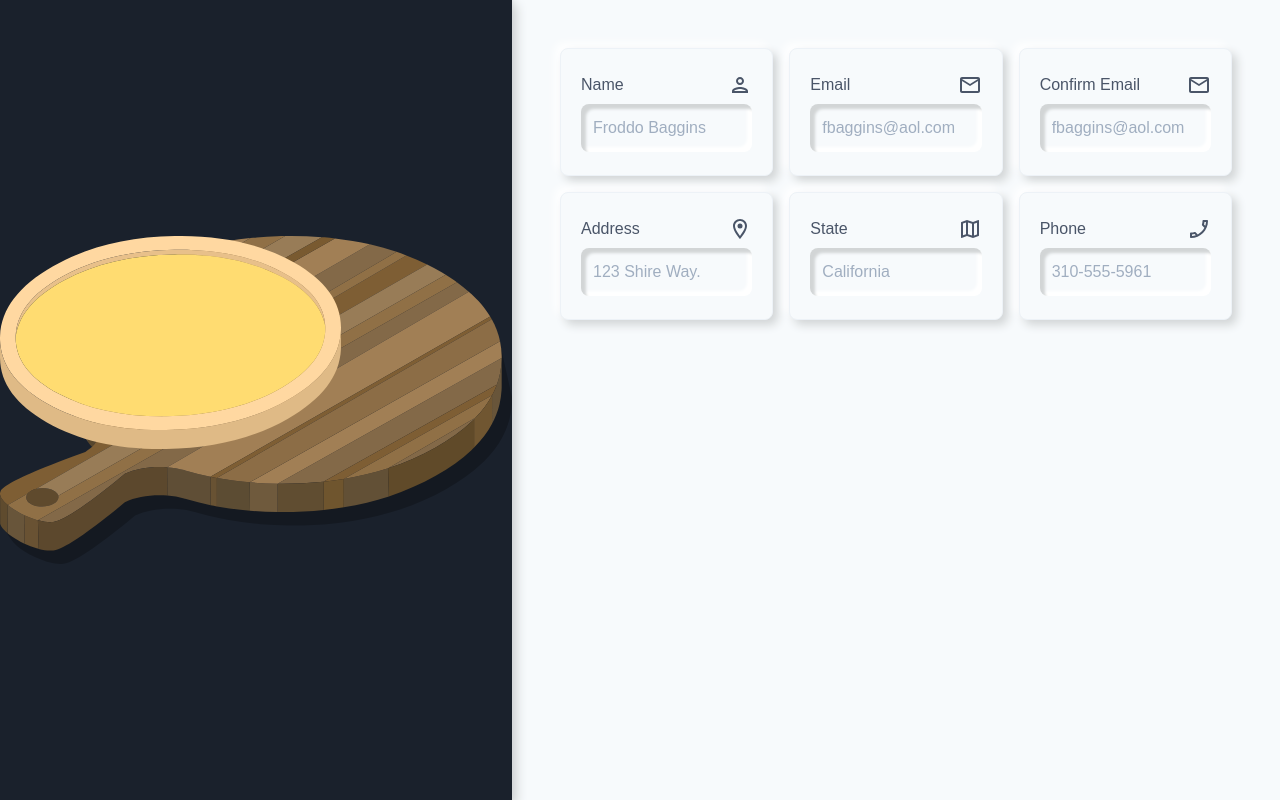
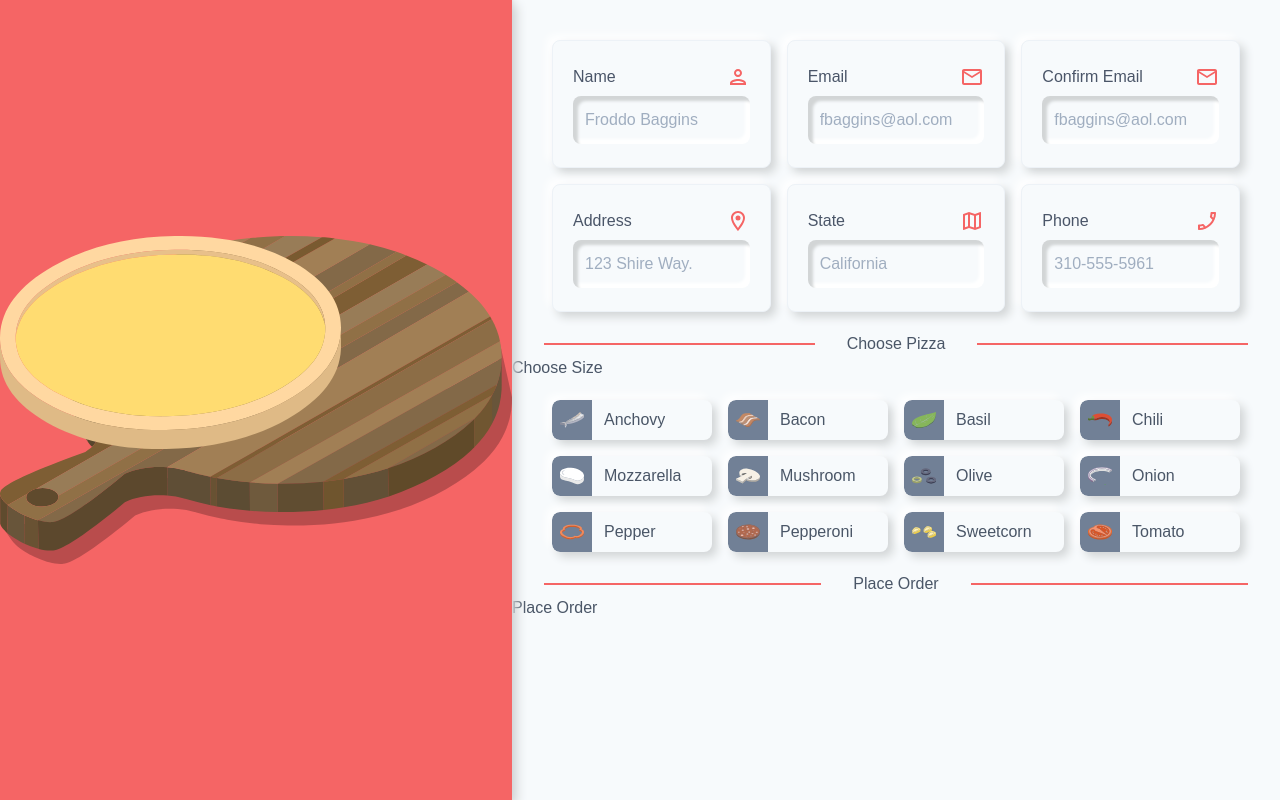
Before and after one commit to ryasan/react_pizza_builder, a React (Create React App) app: page / in a window 1280 px wide. Built offline with nearby package versions, Linux system fonts and the light colour scheme.

Commit message:
progress: toppings list

```diff
--- a/src/App.tsx
+++ b/src/App.tsx
@@ -2,6 +2,7 @@ import React from 'react'
 
 import PizzaViewer from './components/pizza-viewer'
 import PizzaForm from './components/pizza-form'
+import Divider from './components/divider'
 
 const App = () => {
     return (
--- /dev/null
+++ b/src/components/buyer-details.tsx
@@ -0,0 +1,76 @@
+import React from 'react'
+import Icon from './icons'
+
+const fieldClasses = [
+    'border-gray-200',
+    'border',
+    'field',
+    'flex-col',
+    'flex',
+    'h-32',
+    'justify-around',
+    'neu-flat-light',
+    'p-5',
+    'rounded-lg',
+    'text-gray-700',
+    'w-full'
+].join(' ')
+
+const inputClasses = ['neu-pressed-light', 'p-3', 'rounded-lg', 'w-full'].join(' ') // prettier-ignore
+
+const fields = [
+    {
+        label: 'Name',
+        icon: 'person',
+        placeholder: 'Froddo Baggins'
+    },
+    {
+        label: 'Email',
+        icon: 'envelope',
+        placeholder: 'fbaggins@aol.com'
+    },
+    {
+        label: 'Confirm Email',
+        icon: 'envelope',
+        placeholder: 'fbaggins@aol.com'
+    },
+    {
+        label: 'Address',
+        icon: 'marker',
+        placeholder: '123 Shire Way.'
+    },
+    {
+        label: 'State',
+        icon: 'map',
+        placeholder: 'California'
+    },
+    {
+        label: 'Phone',
+        icon: 'phone',
+        placeholder: '310-555-5961'
+    }
+]
+
+const BuyerDetailsComponent: React.FC = props => {
+    return (
+        <div className='input-details grid grid-cols-3 gap-4 py-5 px-10 w-full'>
+            {fields.map((f, i) => (
+                <div className={fieldClasses} key={i}>
+                    <label className='flex justify-between'>
+                        {f.label}
+                        <span className='icon-wrap h-6 inline-block w-6'>
+                            <Icon className='h-full w-full text-red-500' name={f.icon} />
+                        </span>
+                    </label>
+                    <input
+                        className={inputClasses}
+                        type='text'
+                        placeholder={f.placeholder}
+                    />
+                </div>
+            ))}
+        </div>
+    )
+}
+
+export default BuyerDetailsComponent
--- /dev/null
+++ b/src/components/choose-size.tsx
@@ -0,0 +1,7 @@
+import React from 'react'
+
+const ChooseSizeComponent: React.FC = props => {
+    return <div>Choose Size</div>
+}
+
+export default ChooseSizeComponent
--- /dev/null
+++ b/src/components/choose-toppings.tsx
@@ -0,0 +1,112 @@
+import React, { useEffect, useState } from 'react'
+
+import Anchovy from '../assets/toppings/anchovy.svg'
+import Bacon from '../assets/toppings/bacon.svg'
+import Basil from '../assets/toppings/basil.svg'
+import Chili from '../assets/toppings/chili.svg'
+import Mozzarella from '../assets/toppings/mozzarella.svg'
+import Mushroom from '../assets/toppings/mushroom.svg'
+import Olive from '../assets/toppings/olive.svg'
+import Onion from '../assets/toppings/onion.svg'
+import Pepper from '../assets/toppings/pepper.svg'
+import Pepperoni from '../assets/toppings/pepperoni.svg'
+import Sweetcorn from '../assets/toppings/sweetcorn.svg'
+import Tomato from '../assets/toppings/tomato.svg'
+import { capitalize, classList } from '../utils'
+
+type Topping =
+    | 'anchovy'
+    | 'bacon'
+    | 'basil'
+    | 'chili'
+    | 'mozzarella'
+    | 'mushroom'
+    | 'olive'
+    | 'onion'
+    | 'pepper'
+    | 'pepperoni'
+    | 'sweetcorn'
+    | 'tomato'
+
+interface ToppingData {
+    name: Topping
+    icon: string
+}
+
+const toppings: ToppingData[] = [
+    { name: 'anchovy', icon: Anchovy },
+    { name: 'bacon', icon: Bacon },
+    { name: 'basil', icon: Basil },
+    { name: 'chili', icon: Chili },
+    { name: 'mozzarella', icon: Mozzarella },
+    { name: 'mushroom', icon: Mushroom },
+    { name: 'olive', icon: Olive },
+    { name: 'onion', icon: Onion },
+    { name: 'pepper', icon: Pepper },
+    { name: 'pepperoni', icon: Pepperoni },
+    { name: 'sweetcorn', icon: Sweetcorn },
+    { name: 'tomato', icon: Tomato }
+]
+
+/*
+'topping-icon': true,
+'w-10 h-10': true,
+'inline-block': true,
+'rounded-l-lg': true,
+'bg-gray-700': true,
+*/
+
+const ChooseToppingsComponent: React.FC = props => {
+    const [selected, setSelected] = useState<Topping[]>([])
+
+    const toggleSelect = (topping: Topping) => () => {
+        setSelected(prev =>
+            prev.includes(topping)
+                ? prev.filter(t => t !== topping)
+                : [...prev, topping]
+        )
+    }
+
+    useEffect(() => {
+        console.log(selected)
+    }, [selected])
+
+    return (
+        <div className='topping-list grid grid-cols-4 gap-4 py-5 px-10'>
+            {toppings.map((t, i) => (
+                <div
+                    key={t.name}
+                    onClick={toggleSelect(t.name)}
+                    className={classList({
+                        'cursor-pointer': true,
+                        'duration-200': true,
+                        'h-10': true,
+                        'leading-10': true,
+                        'neu-flat-light': !selected.includes(t.name),
+                        'neu-pressed-light': selected.includes(t.name),
+                        'rounded-lg': true,
+                        'topping-item': true,
+                        transition: true
+                    })}>
+                    <span
+                        className={classList({
+                            'bg-gray-600': !selected.includes(t.name),
+                            'bg-red-500': selected.includes(t.name),
+                            'inline-block': true,
+                            'justify-center': true,
+                            'rounded-l-lg': true,
+                            'topping-icon': true,
+                            'w-10 h-10': true
+                        })}>
+                        <img className='h-6 w-6 m-2' src={t.icon} alt={t.name} />
+                    </span>
+                    <span className='h-full inline-block leading-10 ml-3'>
+                        {capitalize(t.name)}
+                    </span>
+                </div>
+            ))}
+        </div>
+    )
+}
+
+export default ChooseToppingsComponent
--- /dev/null
+++ b/src/components/divider.tsx
@@ -0,0 +1,9 @@
+import React from 'react'
+
+const DividerComponent: React.FC<{ text: string }> = props => (
+    <div className='divider w-full flex items-center text-center'>
+        {props.text}
+    </div>
+)
+
+export default DividerComponent
--- a/src/components/pizza-form.tsx
+++ b/src/components/pizza-form.tsx
@@ -1,80 +1,20 @@
 import React from 'react'
-
-import Icon from './icons'
-
-const fieldClasses = [
-    'border-gray-200',
-    'border',
-    'field',
-    'flex-col',
-    'flex',
-    'h-32',
-    'justify-around',
-    'neu-flat-light',
-    'p-5',
-    'rounded-lg',
-    'text-gray-700',
-    'w-full'
-].join(' ')
-const inputClasses = [
-    'neu-pressed-light',
-    'p-3',
-    'rounded-lg',
-    'w-full',
-].join(' ') // prettier-ignore
-
-const fields = [
-    {
-        label: 'Name',
-        icon: 'person',
-        placeholder: 'Froddo Baggins'
-    },
-    {
-        label: 'Email',
-        icon: 'envelope',
-        placeholder: 'fbaggins@aol.com'
-    },
-    {
-        label: 'Confirm Email',
-        icon: 'envelope',
-        placeholder: 'fbaggins@aol.com'
-    },
-    {
-        label: 'Address',
-        icon: 'marker',
-        placeholder: '123 Shire Way.'
-    },
-    {
-        label: 'State',
-        icon: 'map',
-        placeholder: 'California'
-    },
-    {
-        label: 'Phone',
-        icon: 'phone',
-        placeholder: '310-555-5961'
-    }
-]
+import BuyerDetails from './buyer-details'
+import ChooseSize from './choose-size'
+import ChooseToppings from './choose-toppings'
+import Divider from './divider'
+import PlaceOrder from './place-order'
 
 const PizzaFormComponent: React.FC = () => {
     return (
-        <div className='form-container flex-1 flex flex-row items-start justify-center p-12 bg-gray-100'>
-            <div className='input-details grid grid-cols-3 gap-4 w-full max-w-4xl'>
-                {fields.map((f, i) => (
-                    <div className={fieldClasses} key={i}>
-                        <label className='flex justify-between'>
-                            {f.label}
-                            <span className='icon-wrap h-6 inline-block w-6'>
-                                <Icon className='h-full w-full' name={f.icon} />
-                            </span>
-                        </label>
-                        <input
-                            className={inputClasses}
-                            type='text'
-                            placeholder={f.placeholder}
-                        />
-                    </div>
-                ))}
+        <div className='form-container w-full flex-1 flex justify-center py-5 bg-gray-100'>
+            <div className='form-inner max-w-screen-xl w-full flex flex-col'>
+                <BuyerDetails />
+                <Divider text='Choose Pizza' />
+                <ChooseSize />
+                <ChooseToppings />
+                <Divider text='Place Order' />
+                <PlaceOrder />
             </div>
         </div>
     )
--- a/src/components/pizza-viewer.tsx
+++ b/src/components/pizza-viewer.tsx
@@ -7,7 +7,7 @@ import base from '../assets/toppings/base.svg'
 
 const PizzaViewerComponent: React.FC = () => {
     return (
-        <div className='pizza-viewer w-2/5 h-screen relative flex items-center neu-flat-dark'>
+        <div className='pizza-viewer w-2/5 h-screen relative flex items-center neu-flat-dark bg-red-500'>
             <div className='pizza-container w-full'>
                 <img className='base w-8/12 absolute' src={base} alt='base'/>
                 <img className='board w-full' src={board} alt='board' />
--- /dev/null
+++ b/src/components/place-order.tsx
@@ -0,0 +1,11 @@
+import React from 'react'
+
+const PlaceOrderComponent: React.FC = (props) => {
+    return (
+        <div>
+            Place Order
+        </div>
+    )
+}
+
+export default PlaceOrderComponent
--- a/src/globals.scss
+++ b/src/globals.scss
@@ -1,36 +1,5 @@
-$deep-purple: #311b92;
-$black: #202025;
-$blacker: #131313;
-$blue: #216ba5;
-$blue-gray: #263238;
-$brown: #3e2723;
-$cyan: #00bcd4;
-$deep-teal: #00695c;
-$gray: #616161;
-$green: #388e3c;
-$indigo: #1a237e;
-$light: #e1e1e1;
-$light-blue: #03a9f4;
-$light-green: #8bc34a;
-$orange: #ff6d00;
-$pink: #e91e63;
-$purple: #9c27b0;
-$red: #da2c43;
-$teal: #00bfa5;
-$yellow: #fdd835;
-
-$max-width: 120rem;
-
-$box-shadow-top: 0 -0.4rem 1rem rgba(20, 20, 20, 0.7); // prettier-ignore
-$box-shadow-xc: 0 0.1rem 0.3rem rgba(0, 0, 0, 0.12), 0 0.1rem 0.2rem rgba(0, 0, 0, 0.24); // prettier-ignore
-$box-shadow-s: 0 0.3rem 0.6rem rgba(0, 0, 0, 0.16), 0 0.3rem 0.6rem rgba(0, 0, 0, 0.23); // prettier-ignore
-$box-shadow-m: 0 1rem 2rem rgba(0, 0, 0, 0.19), 0 0.6rem 0.6rem rgba(0, 0, 0, 0.23); // prettier-ignore
-$box-shadow-lg: 0 1.4rem 2.8rem rgba(0, 0, 0, 0.25), 0 1rem 1rem rgba(0, 0, 0, 0.22); // prettier-ignore
-$box-shadow-xlg: 0 1.9rem 3.8rem rgba(0, 0, 0, 0.3), 0 1.5rem 1.2rem rgba(0, 0, 0, 0.22); // prettier-ignore
-
-$font-size-s: 1.2rem;
-$font-size-m: 1.8rem;
-$font-size-lg: 2.4rem;
+$red: #f56565;
+$dark-gray: #4a5667;
 
 *,
 *::before,
@@ -38,7 +7,10 @@ $font-size-lg: 2.4rem;
     box-sizing: border-box;
     margin: 0;
     // outline: 1px solid red !important;
+    overflow: hidden;
     padding: 0;
+    text-overflow: ellipsis;
+    white-space: nowrap;
 }
 
 html,
@@ -49,6 +21,26 @@ body {
 }
 
 body {
-    background: $light;
+    color: $dark-gray;
     overflow: hidden;
 }
+
+.divider {
+    &::before {
+        background: $red;
+        content: '';
+        flex: 1;
+        height: 0.1rem;
+        margin: 0 2rem;
+        width: 100%;
+    }
+
+    &::after {
+        background: $red;
+        content: '';
+        flex: 1;
+        height: 0.1rem;
+        margin: 0 2rem;
+        width: 100%;
+    }
+}
--- a/src/utils.ts
+++ b/src/utils.ts
@@ -1,3 +1,7 @@
+export const capitalize = (str: string) => {
+    return str[0].toUpperCase() + str.slice(1)
+}
+
 export const classList = (classes: object) => {
     return Object.entries(classes)
         .filter(entry => entry[1])
```
